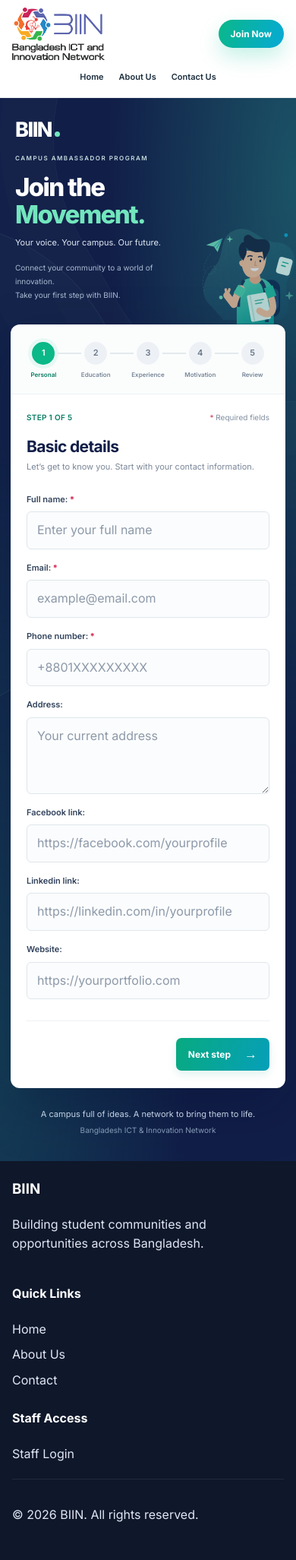
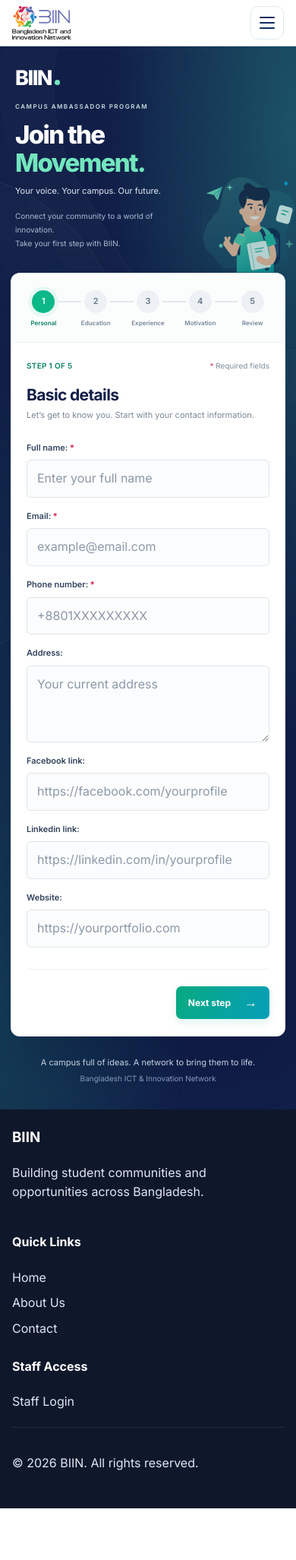
Before and after one commit to raihanratul2/biin, a Django app: page /registration/register/ in a window 390 px wide. Shown: the whole page at 76% size. After the commit the page ends 1985 px from the top, so only its background shows below. Run offline with Django 5.2, Linux system fonts and the light colour scheme; data comes from the database, SQL or seed files in the repository.

Commit message:
fixed nav bar for mobile view

```diff
--- a/static/main.css
+++ b/static/main.css
@@ -64,8 +64,9 @@ select {
     display: flex;
     align-items: center;
     justify-content: space-between;
-    gap: 22px;
-    padding: 14px 0;
+    gap: 20px;
+    min-height: 72px;
+    padding: 10px 0;
 }
 
 .brand-wrap {
@@ -76,8 +77,8 @@ select {
 
 .brand-logo {
     display: block;
-    width: 142px;
-    flex: 0 0 142px;
+    width: 86px;
+    flex: 0 0 86px;
     line-height: 0;
 }
 
@@ -90,15 +91,16 @@ select {
 .nav-links {
     display: flex;
     align-items: center;
-    gap: 18px;
-    flex-wrap: wrap;
+    gap: 8px;
     justify-content: center;
+    font-size: 14px;
     font-weight: 600;
     color: var(--text);
 }
 
 .nav-links a {
-    padding: 10px 12px;
+    padding: 11px 14px;
+    white-space: nowrap;
     border-radius: 8px;
     transition: 0.2s ease;
 }
@@ -767,8 +769,6 @@ select {
 }
 
 @media (max-width: 820px) {
-    .navbar,
-    .nav-links,
     .list-header-row,
     .hero-content,
     .split-grid,
@@ -781,23 +781,6 @@ select {
         display: grid;
     }
 
-    .navbar {
-        justify-items: start;
-    }
-
-    .nav-links {
-        gap: 10px;
-        font-size: 0.95rem;
-    }
-
-    .header-button {
-        width: 100%;
-    }
-
-    .brand-wrap {
-        width: 100%;
-    }
-
     .checkbox-grid {
         grid-template-columns: 1fr;
     }
@@ -808,3 +791,23 @@ select {
         padding: 24px 18px;
     }
 }
+
+/* Shared navigation across public and registration pages. */
+.brand-wrap { flex-shrink: 0; }
+.nav-menu { display: flex; align-items: center; gap: 24px; }
+.navbar .header-button { padding: 11px 20px; font-size: 14px; white-space: nowrap; box-shadow: none; }
+.nav-toggle { display: none; }
+.navbar a:focus-visible, .nav-toggle:focus-visible { outline: 3px solid var(--biin-green-dark); outline-offset: 3px; }
+
+@media (max-width: 820px) {
+    .navbar { min-height: 60px; padding: 6px 0; gap: 12px; flex-wrap: wrap; }
+    .brand-logo { width: 78px; flex-basis: 78px; }
+    .nav-menu { width: 100%; flex-direction: column; align-items: stretch; gap: 12px; padding-bottom: 10px; }
+    .nav-links { gap: 4px; justify-content: flex-start; }
+    .nav-links a { flex: 1; text-align: center; padding: 11px 8px; }
+    .navbar .header-button { align-self: flex-start; }
+    .nav-ready .nav-toggle { display: flex; flex-direction: column; justify-content: center; align-items: center; gap: 5px; width: 44px; height: 44px; margin-left: auto; padding: 10px; border: 1px solid var(--border); border-radius: 10px; background: var(--white); color: var(--biin-blue); cursor: pointer; }
+    .nav-toggle span { display: block; width: 20px; height: 2px; background: currentColor; border-radius: 2px; }
+    .nav-ready .nav-menu { display: none; }
+    .nav-ready .nav-menu.is-open { display: flex; border-top: 1px solid var(--border); padding-top: 10px; }
+}
--- /dev/null
+++ b/static/navigation.js
@@ -0,0 +1,29 @@
+(() => {
+    const navbar = document.querySelector('.navbar');
+    const toggle = navbar?.querySelector('.nav-toggle');
+    const menu = navbar?.querySelector('.nav-menu');
+    if (!toggle || !menu) return;
+
+    const setOpen = (open) => {
+        toggle.setAttribute('aria-expanded', String(open));
+        toggle.setAttribute('aria-label', open ? 'Close navigation' : 'Open navigation');
+        menu.classList.toggle('is-open', open);
+    };
+
+    toggle.hidden = false;
+    navbar.classList.add('nav-ready');
+    toggle.addEventListener('click', () => setOpen(toggle.getAttribute('aria-expanded') !== 'true'));
+    navbar.addEventListener('keydown', (event) => {
+        if (event.key === 'Escape' && toggle.getAttribute('aria-expanded') === 'true') {
+            setOpen(false);
+            toggle.focus();
+        }
+    });
+    document.addEventListener('click', (event) => {
+        if (!navbar.contains(event.target)) setOpen(false);
+    });
+    menu.addEventListener('click', (event) => {
+        if (event.target.closest('a')) setOpen(false);
+    });
+    window.matchMedia('(max-width: 820px)').addEventListener('change', () => setOpen(false));
+})();
--- a/static/registration.css
+++ b/static/registration.css
@@ -4,7 +4,6 @@
     --registration-mint: #72e6bd;
     --registration-cyan: #06a9d6;
 }
-.registration-page .header-button { background: linear-gradient(110deg, #0ab888, #06a9d6); }
 .registration-shell {
     position: relative;
     isolation: isolate;
@@ -96,19 +95,11 @@
 .review-section dt { color: #748196; }
 .review-section dd { margin: 0; color: #33445d; overflow-wrap: anywhere; white-space: pre-wrap; }
 @media (max-width: 820px) {
-    .registration-page .navbar { display: flex; flex-wrap: wrap; gap: 10px; padding: 10px 0; }
-    .registration-page .brand-wrap { width: auto; }
-    .registration-page .brand-logo { width: 122px; flex-basis: 122px; }
-    .registration-page .nav-links { display: flex; gap: 4px; font-size: 12px; }
-    .registration-page .nav-links a { padding: 8px; }
-    .registration-page .header-button { width: auto; font-size: 12px; padding: 9px 16px; }
     .registration-hero { padding-left: 6px; padding-right: 6px; }
     .ambassador-art { width: 235px; flex-basis: 235px; }
     .registration-card-body { padding: 24px 28px; }
 }
 @media (max-width: 600px) {
-    .registration-page .navbar { gap: 6px; }
-    .registration-page .nav-links { order: 3; width: 100%; justify-content: center; font-size: 11px; }
     .registration-shell { padding: 20px 14px 30px; }
     .registration-hero { min-height: 230px; position: relative; align-items: flex-start; padding-bottom: 30px; }
     .registration-wordmark { font-size: 27px; }
--- a/templates/base.html
+++ b/templates/base.html
@@ -10,22 +10,30 @@
     <link rel="preconnect" href="https://fonts.gstatic.com" crossorigin>
     <link href="https://fonts.googleapis.com/css2?family=Inter:wght@400;500;600;700;800&display=swap" rel="stylesheet">
     <link rel="stylesheet" href="{% static 'main.css' %}">
+    <script src="{% static 'navigation.js' %}" defer></script>
     {% block extra_head %}{% endblock %}
 </head>
 <body class="{% block body_class %}{% endblock %}">
     <header class="site-header">
-        <nav class="navbar container">
+        <nav class="navbar container" aria-label="Main navigation">
             <div class="brand-wrap">
                 <a href="{% url 'home' %}" class="brand-logo" aria-label="BIIN home">
                     <img src="{% static 'BIIN_Logo.png' %}" alt="BIIN — Bangladesh ICT and Innovation Network">
                 </a>
             </div>
+            <button class="nav-toggle" type="button" aria-expanded="false" aria-controls="primary-navigation" aria-label="Open navigation" hidden>
+                <span></span><span></span><span></span>
+            </button>
+            <div class="nav-menu" id="primary-navigation">
             <div class="nav-links">
                 <a href="{% url 'home' %}" class="{% if request.resolver_match.url_name == 'home' %}active{% endif %}">Home</a>
                 <a href="{% url 'about' %}" class="{% if request.resolver_match.url_name == 'about' %}active{% endif %}">About Us</a>
                 <a href="{% url 'contact' %}" class="{% if request.resolver_match.url_name == 'contact' %}active{% endif %}">Contact Us</a>
             </div>
-            <a class="button primary header-button" href="{% url 'registration_form' %}">Join Now</a>
+            {% if request.resolver_match.url_name != 'registration_form' %}
+                <a class="button primary header-button" href="{% url 'registration_form' %}">Join Now</a>
+            {% endif %}
+            </div>
         </nav>
     </header>
 
```
